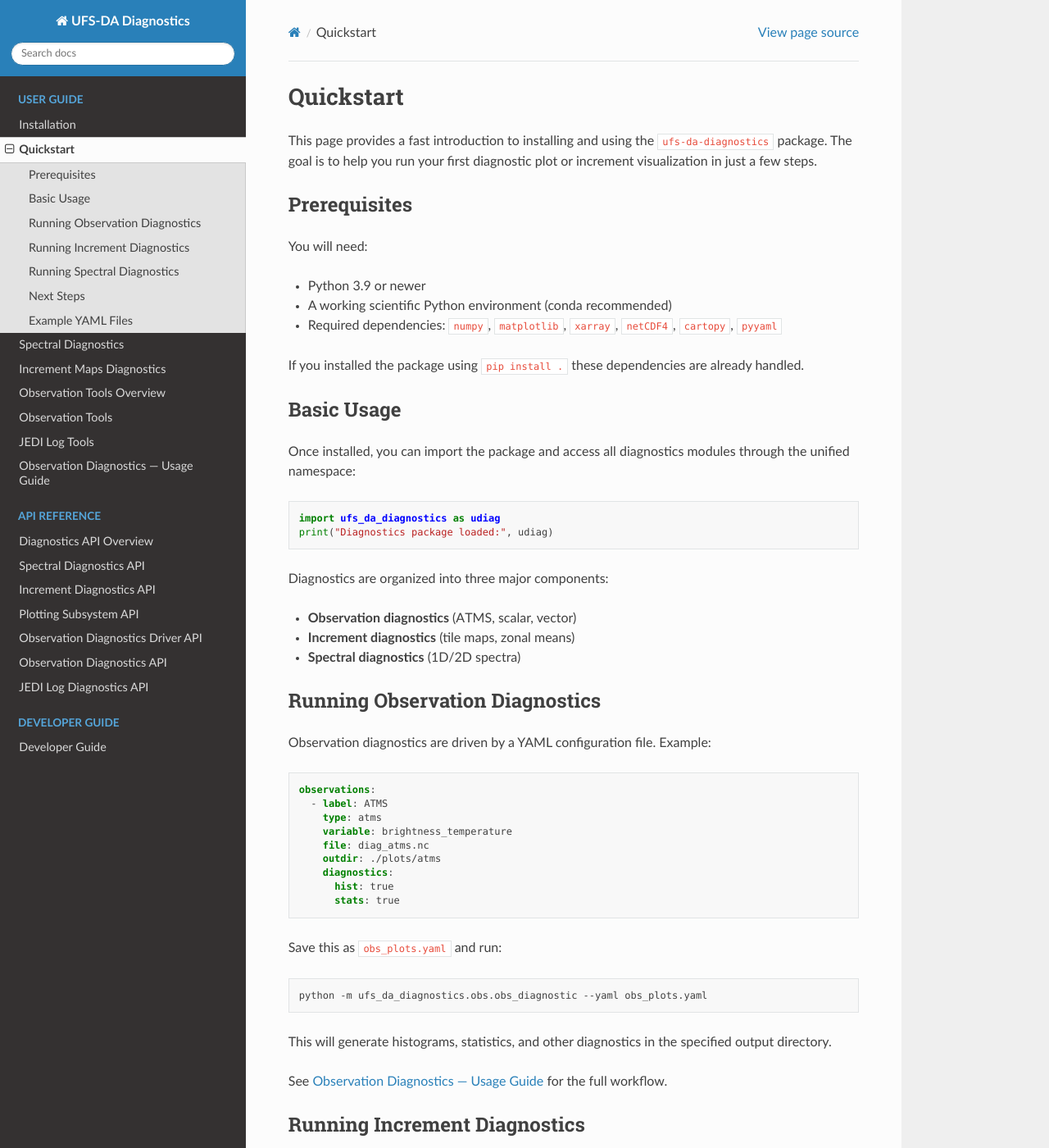
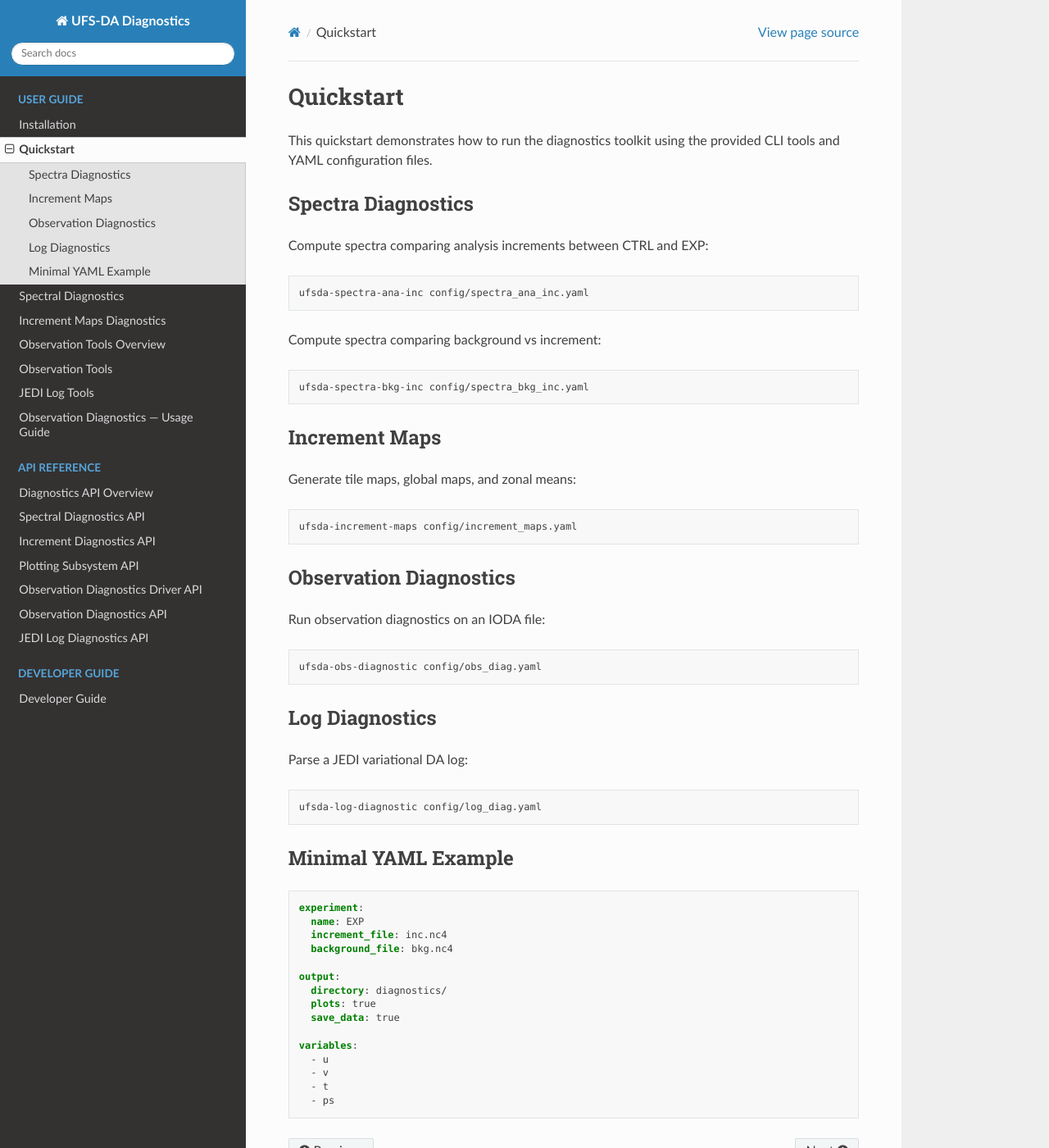
Before and after one commit to jkbk2004/ufs_da_diagnostics, a Sphinx documentation site: the page built from docs/quickstart.rst, in a window 1280 px wide and 1400 px high. Shown: the whole window at 82% size. Built offline with Sphinx 7.4.7 and the Read the Docs theme 3.1.0, drawn with Linux system fonts in a browser that asks for light colours; some of the changed text lies outside the part shown.

Commit message:
Update quickstart.rst

```diff
--- a/docs/quickstart.rst
+++ b/docs/quickstart.rst
@@ -1,134 +1,72 @@
-
 Quickstart
 ==========
 
-This page provides a fast introduction to installing and using the
-``ufs-da-diagnostics`` package. The goal is to help you run your first
-diagnostic plot or increment visualization in just a few steps.
+This quickstart demonstrates how to run the diagnostics toolkit using
+the provided CLI tools and YAML configuration files.
+
+Spectra Diagnostics
+-------------------
+
+Compute spectra comparing analysis increments between CTRL and EXP:
+
+.. code-block:: bash
+
+    ufsda-spectra-ana-inc config/spectra_ana_inc.yaml
+
+Compute spectra comparing background vs increment:
+
+.. code-block:: bash
+
+    ufsda-spectra-bkg-inc config/spectra_bkg_inc.yaml
 
 
-Prerequisites
--------------
+Increment Maps
+--------------
 
-You will need:
+Generate tile maps, global maps, and zonal means:
 
-- Python 3.9 or newer
-- A working scientific Python environment (conda recommended)
-- Required dependencies: ``numpy``, ``matplotlib``, ``xarray``,
-  ``netCDF4``, ``cartopy``, ``pyyaml``
+.. code-block:: bash
 
-If you installed the package using ``pip install .`` these dependencies
-are already handled.
+    ufsda-increment-maps config/increment_maps.yaml
 
 
-Basic Usage
------------
+Observation Diagnostics
+-----------------------
 
-Once installed, you can import the package and access all diagnostics
-modules through the unified namespace:
+Run observation diagnostics on an IODA file:
 
-.. code-block:: python
+.. code-block:: bash
 
-    import ufs_da_diagnostics as udiag
-    print("Diagnostics package loaded:", udiag)
-
-Diagnostics are organized into three major components:
-
-- **Observation diagnostics** (ATMS, scalar, vector)
-- **Increment diagnostics** (tile maps, zonal means)
-- **Spectral diagnostics** (1D/2D spectra)
+    ufsda-obs-diagnostic config/obs_diag.yaml
 
 
-Running Observation Diagnostics
--------------------------------
+Log Diagnostics
+---------------
 
-Observation diagnostics are driven by a YAML configuration file. Example:
+Parse a JEDI variational DA log:
+
+.. code-block:: bash
+
+    ufsda-log-diagnostic config/log_diag.yaml
+
+
+Minimal YAML Example
+--------------------
 
 .. code-block:: yaml
 
-    observations:
-      - label: ATMS
-        type: atms
-        variable: brightness_temperature
-        file: diag_atms.nc
-        outdir: ./plots/atms
-        diagnostics:
-          hist: true
-          stats: true
+    experiment:
+      name: EXP
+      increment_file: inc.nc4
+      background_file: bkg.nc4
 
-Save this as ``obs_plots.yaml`` and run:
+    output:
+      directory: diagnostics/
+      plots: true
+      save_data: true
 
-.. code-block:: bash
-
-    python -m ufs_da_diagnostics.obs.obs_diagnostic --yaml obs_plots.yaml
-
-This will generate histograms, statistics, and other diagnostics in the
-specified output directory.
-
-See :doc:`usage_plots` for the full workflow.
-
-
-Running Increment Diagnostics
------------------------------
-
-Increment maps are generated using the tile‑based increment plotter:
-
-.. code-block:: bash
-
-    python -m ufs_da_diagnostics.increment.increment_maps_tiles \
-        --yaml increment_config.yaml
-
-A minimal YAML example:
-
-.. code-block:: yaml
-
-    increments:
-      file: fv3_increment.nc
-      outdir: ./plots/increment
-      variables: [u, v, t, ps]
-
-See :doc:`usage_increment` for details.
-
-
-Running Spectral Diagnostics
-----------------------------
-
-Spectral diagnostics use the ``SpectraPlotter`` class:
-
-.. code-block:: python
-
-    from ufs_da_diagnostics.plots.spectra_plots import SpectraPlotter
-
-    plotter = SpectraPlotter()
-    plotter.plot_spectra(core, level=50,
-                         ctrl_name="CTRL",
-                         exp_name="EXP",
-                         fname="spectra_level50.png")
-
-See :doc:`usage_spectra` for full examples.
-
-
-Next Steps
-----------
-
-- See :doc:`installation` for setup instructions
-- See :doc:`usage_plots` for observation diagnostics
-- See :doc:`usage_increment` for increment diagnostics
-- See :doc:`usage_spectra` for spectral diagnostics
-- See :doc:`api/plots` and :doc:`api/increment` for API details
-
-
-Example YAML Files
-------------------
-
-Example configuration files are included with the package under:
-
-``ufs_da_diagnostics/examples/``
-
-These provide ready-to-run templates for each diagnostics subsystem:
-
-- ``diag_fv3-jedi-bkg_inc.yaml`` — Background–increment spectral diagnostics
-- ``diag_fv3-jedi_obs.yaml`` — Observation-space diagnostics
-- ``diag_fv3-jedi-tiles.yaml`` — Increment maps and zonal-mean diagnostics
-
-You can copy and modify these files to match your workflow.
+    variables:
+      - u
+      - v
+      - t
+      - ps
```
